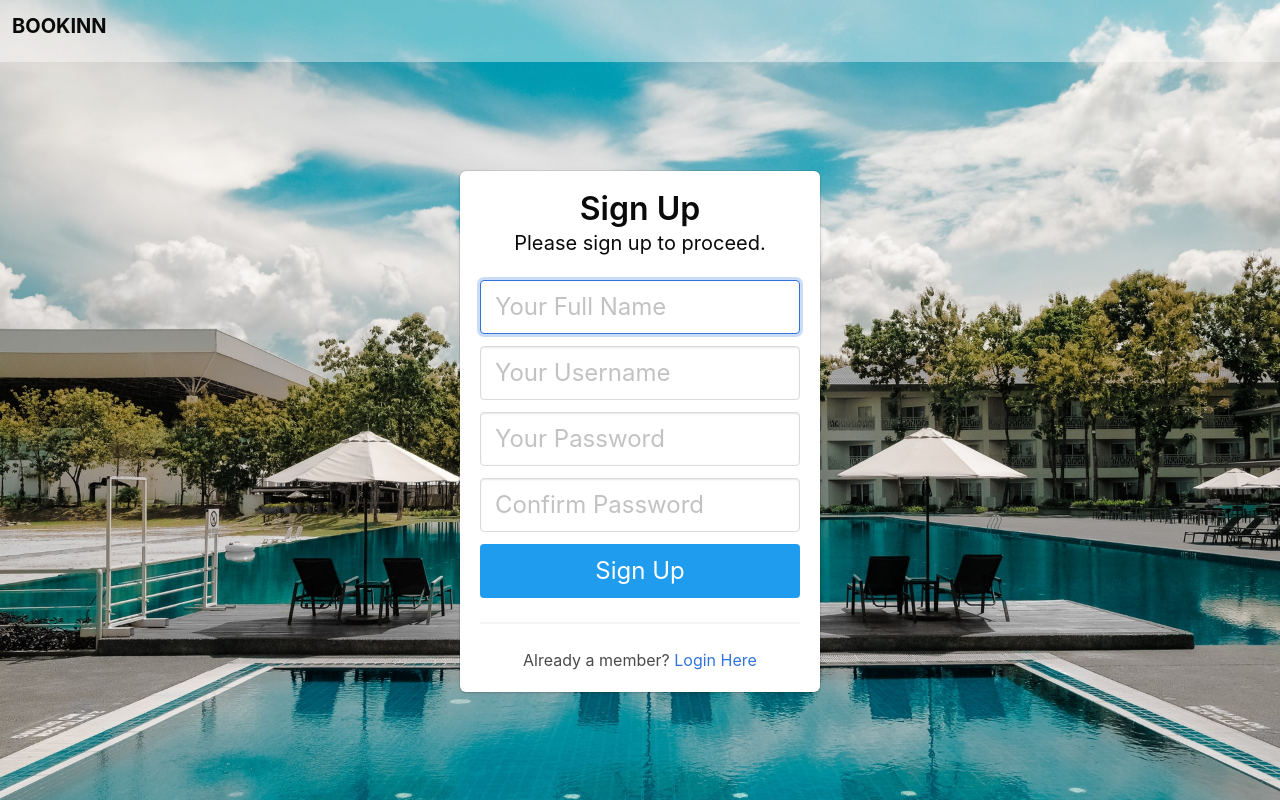
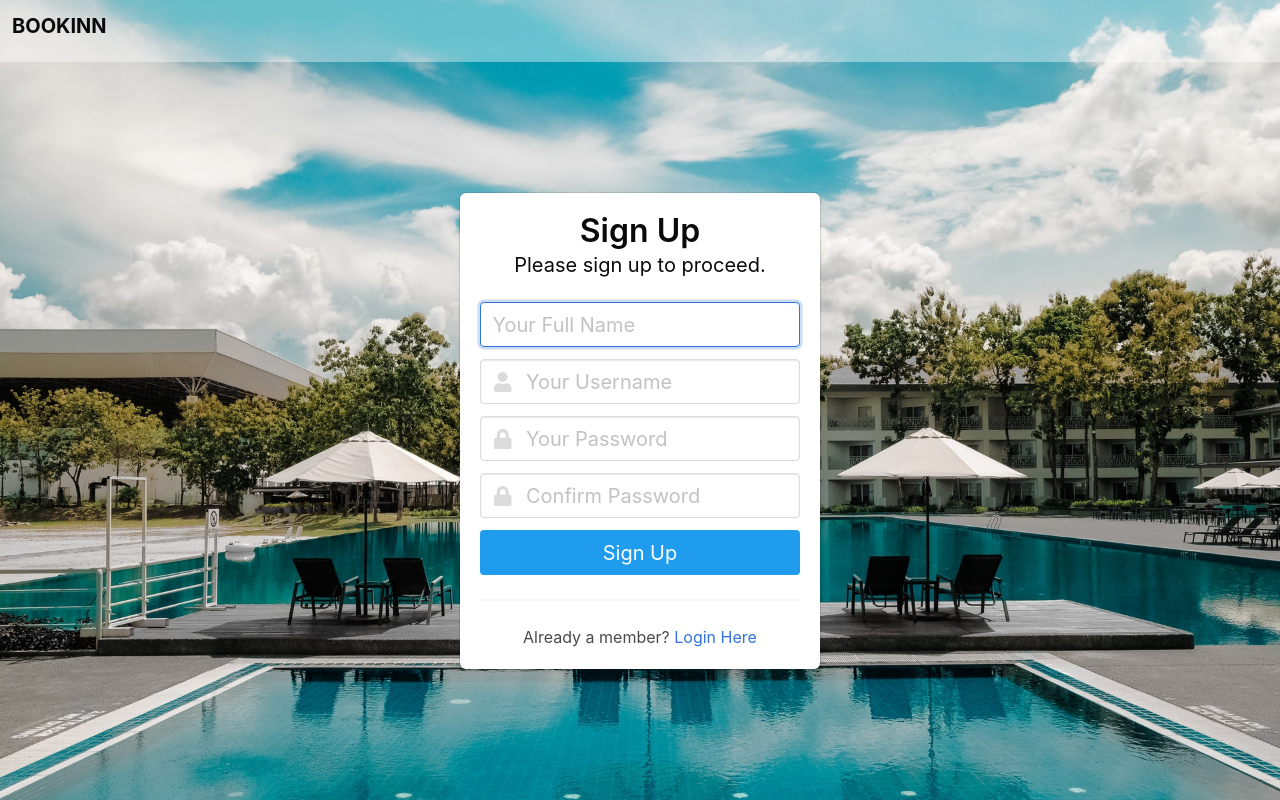
Before and after one commit to MarlonDemas/hotel-booking-form, a PHP site: page /signup.php in a window 1280 px wide. Run offline with PHP 8.4, Linux system fonts and the light colour scheme; some libraries are stand-ins or nearby versions.

Commit message:
Added some styling and icons to all the pages

```diff
--- a/class.user.php
+++ b/class.user.php
@@ -19,7 +19,7 @@
                 $passErr = 'Passwords do not match!';
                 return $passErr;
             } else {
-                password_hash($pass,PASSWORD_DEFAULT);
+                $pass = password_hash($pass,PASSWORD_DEFAULT);
                 $sql = "SELECT * FROM users WHERE uname = '$uname'";
 
                 $check = $this->db->query($sql);
@@ -56,6 +56,31 @@
             } else {
                 return "Invalid username, please try again";
             }
+        }
 
+        // For getting the fullname
+        public function get_fullname($userID) {
+            $sql = "SELECT fname FROM users WHERE userID = '$userID'";
+            $result = $this->db->query($sql);
+            $user_data = mysqli_fetch_array($result);
+            echo $user_data['fname'];
+        }
+
+        // For getting the username
+        public function get_username($userID) {
+            $sql = "SELECT uname FROM users WHERE userID = '$userID'";
+            $result = $this->db->query($sql);
+            $user_data = mysqli_fetch_array($result);
+            echo $user_data['uname'];
+        }
+
+        // Starting the session
+        public function get_session() {
+            return $_SESSION['login'];
+        }
+
+        public function user_logout() {
+            $_SESSION['login'] = FALSE;
+            session_destroy();
         }
     }
--- a/signup.php
+++ b/signup.php
@@ -58,42 +58,68 @@
                         <p>
                             <?php
                                 if($register == $success){
-                                    echo '<div class="notification is-success">Registration successful <a href="login.php">Click here</a> to login</div>';
+                                    echo
+                                    '<div class="notification is-success">
+                                    <span class="icon">
+                                        <i class="far fa-thumbs-up"></i>
+                                    </span>
+                                    Registration successful <a href="login.php">Click here</a> to login</div>';
                                 } else if($register == $userErr){
-                                    echo '<div class="notification is-danger">'.$userErr.'</div>';
+                                    echo
+                                    '<div class="notification is-danger">
+                                    <span class="icon">
+                                        <i class="fas fa-exclamation-triangle"></i>
+                                    </span> '
+                                    .$userErr.
+                                    '</div>';
                                 } else if($register == $passErr){
-                                    echo '<div class="notification is-danger">'.$passErr.'</div>';
+                                    echo
+                                    '<div class="notification is-danger">
+                                    <span class="icon">
+                                        <i class="fas fa-exclamation-triangle"></i>
+                                    </span> '
+                                    .$passErr.
+                                    '</div>';
                                 }
                             ?>
                         </p>
                         <form action="<?php $_SERVER['PHP_SELF']; ?>" method="post">
-                        <div class="field">
+                            <div class="field">
                                 <div class="control">
-                                    <input class="input is-large" name="fname" required type="text" placeholder="Your Full Name"
+                                    <input class="input is-medium" name="fname" required type="text" placeholder="Your Full Name"
                                         autofocus="">
                                 </div>
                             </div>
 
                             <div class="field">
-                                <div class="control">
-                                    <input class="input is-large" name="user" required type="text" placeholder="Your Username"
-                                        autofocus="">
+                                <div class="control has-icons-left">
+                                    <input class="input is-medium" name="user" required type="text" placeholder="Your Username">
+                                    <span class="icon is-left">
+                                        <i class="fas fa-user"></i>
+                                    </span>
                                 </div>
                             </div>
 
                             <div class="field">
-                                <div class="control">
-                                    <input class="input is-large" name="pass" required type="password" placeholder="Your Password">
+                                <div class="control has-icons-left">
+                                    <input class="input is-medium" name="pass" required type="password" placeholder="Your Password">
+                                    <span class="icon is-small is-left">
+                                        <i class="fas fa-lock"></i>
+                                    </span>
                                 </div>
                             </div>
 
                             <div class="field">
-                                <div class="control">
-                                    <input class="input is-large" name="cpass" required type="password" placeholder="Confirm Password">
+                                <div class="control has-icons-left">
+                                    <input class="input is-medium" name="cpass" required type="password" placeholder="Confirm Password">
+                                    <span class="icon is-small is-left">
+                                        <i class="fas fa-lock"></i>
+                                    </span>
                                 </div>
+
                             </div>
 
-                            <button class="button is-block is-info is-large is-fullwidth" name="submit">Sign Up</button>
+                            <button class="button is-block is-info is-medium is-fullwidth" name="submit">Sign Up</button>
                             <hr>
                             Already a member?
                             <a href="../">Login Here</a>
```
Also changed, not shown: home.php (+42 -6 lines), login.php (+28 -7 lines).
